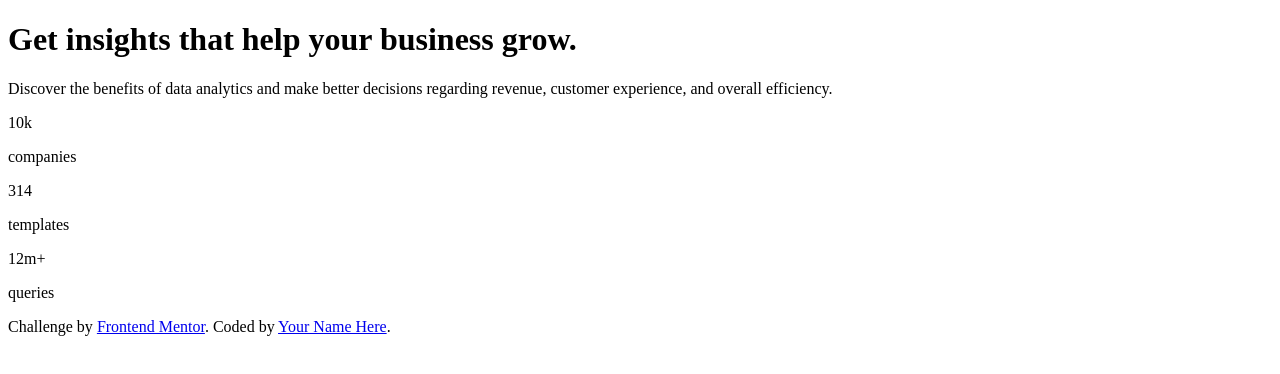
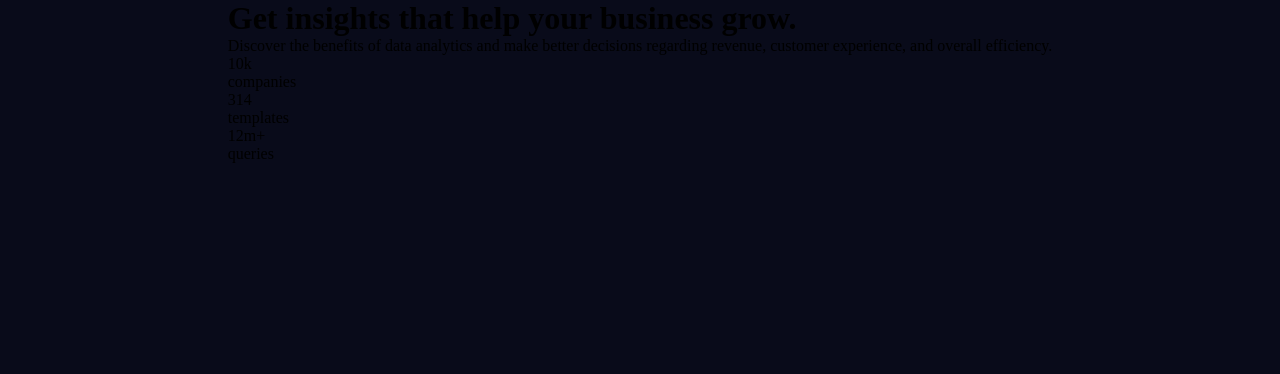
Before and after one commit to napridgen/stats-preview-card-component-main, a plain HTML site: page index.html in a window 1280 px wide. Drawn offline with Linux system fonts and the light colour scheme.

Commit message:
start of css

```diff
--- a/index.html
+++ b/index.html
@@ -3,8 +3,6 @@
   <head>
     <meta charset="UTF-8" />
     <meta name="viewport" content="width=device-width, initial-scale=1.0" />
-    <!-- displays site properly based on user's device -->
-
     <link
       rel="icon"
       type="image/png"
@@ -16,7 +14,7 @@
     <link rel="stylesheet" href="style.css" />
   </head>
   <body>
-    <div class="attribution">
+    <div class="main-container">
       <div class="attribution-a">
         <div class="Head">
           <h1 class="Heading">Get insights that help your business grow.</h1>
@@ -40,12 +38,12 @@
         </div>
       </div>
     </div>
-
+<!--
     <div class="attribution">
       Challenge by
       <a href="https://www.frontendmentor.io?ref=challenge" target="_blank"
         >Frontend Mentor</a
       >. Coded by <a href="#">Your Name Here</a>.
-    </div>
+    </div> -->
   </body>
 </html>
--- a/style.css
+++ b/style.css
@@ -1,3 +1,20 @@
 /* body {
   background-color: #090b1a;
 } */
+* {
+  margin: 0;
+  padding: 0%;
+  box-sizing: border-box;
+}
+
+body {
+  min-width: 100vh;
+  background-color: #090b1a;
+  display: flex;
+  align-items: center;
+}
+
+.main-container {
+  max-width: 1020px;
+  margin: 0 auto;
+}
```
